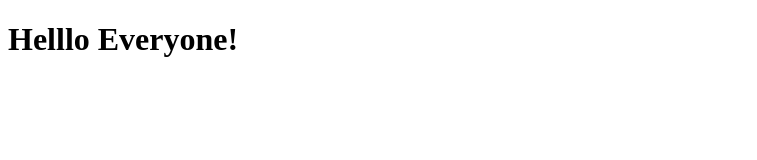
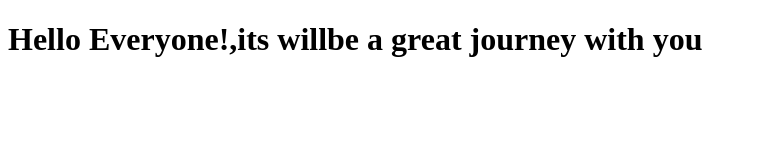
Before and after one commit to chanduhub123/HelloWorld, a plain HTML site: page site/index.html in a window 1280 px wide. Shown: the whole page, without its empty margins (0-757 px from the left). Drawn offline with Linux system fonts and the light colour scheme.

Commit message:
lets get started

```diff
--- a/site/index.html
+++ b/site/index.html
@@ -6,6 +6,6 @@
 	<title>hello Everyone!</title>
 </head>
 <body>
-<h1>Helllo Everyone!</h1>
+<h1>Hello Everyone!,its willbe a great journey with you </h1>
 </body>
 </html>
```
